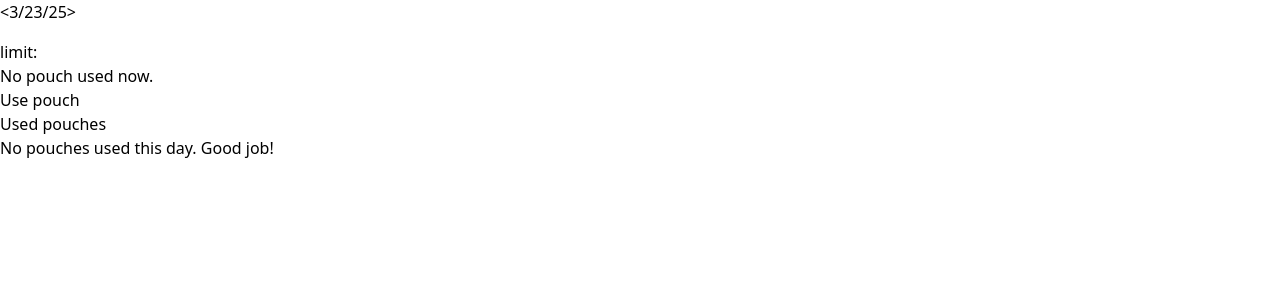
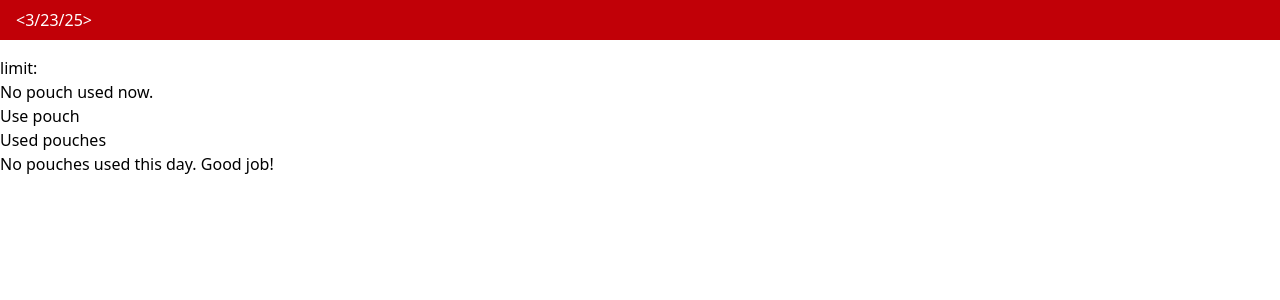
Before and after one commit to bartoszOsn/nicotine-quit-helper, an Angular app: page / in a window 1280 px wide. Shown: the top 300 px of the page. Built offline with nearby package versions, Linux system fonts and the light colour scheme.

Commit message:
App header

```diff
--- /dev/null
+++ b/src/ui/common/app-header/AppHeaderComponent.html
@@ -0,0 +1 @@
+<ng-content />
--- /dev/null
+++ b/src/ui/common/app-header/AppHeaderComponent.ts
@@ -0,0 +1,12 @@
+import { Component } from '@angular/core';
+import { setHostClasses } from '../../../util/setHostClasses';
+
+@Component({
+	selector: 'app-header',
+	templateUrl: 'AppHeaderComponent.html'
+})
+export class AppHeaderComponent {
+	constructor() {
+		setHostClasses('flex flex-row w-full bg-primary-700 text-white px-4 py-2');
+	}
+}
--- a/src/ui/home/HomeRootComponent.html
+++ b/src/ui/home/HomeRootComponent.html
@@ -1,5 +1,7 @@
 <app-shell>
-    <home-day-selector app-header />
+    <app-header app-header>
+        <home-day-selector />
+    </app-header>
     @switch (selectedDayTimeState$ | async) {
         @case (DayTimeState.PAST) {
             <past-view />
--- a/src/ui/home/HomeRootComponent.ts
+++ b/src/ui/home/HomeRootComponent.ts
@@ -7,6 +7,7 @@ import { PastViewComponent } from './views/past-view/PastViewComponent';
 import { PresentViewComponent } from './views/present-view/PresentViewComponent';
 import { FutureViewComponent } from './views/future-view/FutureViewComponent';
 import { AppShellComponent } from '../common/app-shell/AppShellComponent';
+import { AppHeaderComponent } from '../common/app-header/AppHeaderComponent';
 
 @Component({
 	selector: 'home-root',
@@ -17,7 +18,8 @@ import { AppShellComponent } from '../common/app-shell/AppShellComponent';
 		PastViewComponent,
 		PresentViewComponent,
 		FutureViewComponent,
-		AppShellComponent
+		AppShellComponent,
+		AppHeaderComponent
 	]
 })
 export class HomeRootComponent {
```
